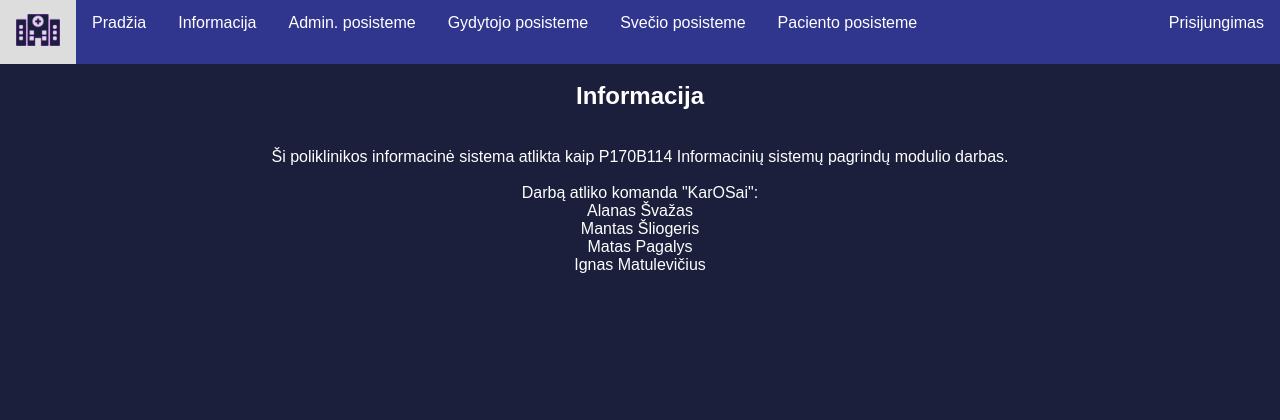
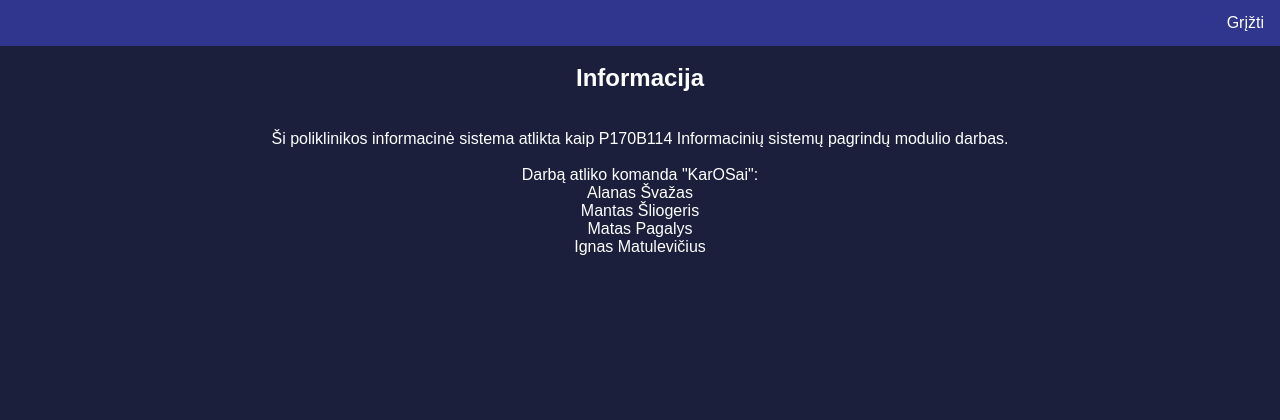
Before and after one commit to MrEchox/ISP-Poliklinika, a PHP site: page /info.php in a window 1280 px wide. Shown: the top 420 px of the page. Run offline with PHP 8.4, Linux system fonts and the light colour scheme.

Commit message:
Hopefully last fix
Bet rimtai prasitestuokit pries pushinant darba....

```diff
--- a/Pacientas/Success.html
+++ b/Pacientas/Success.html
@@ -55,7 +55,7 @@
     <h2>Sėkmė!</h2>
     <p>Jūsų veiksmas buvo sėkmingai atliktas.</p>
     <div class="button-container">
-        <a href="../index.php" class="button button-logout">Atsijungti</a>
+        <a href="../logout.php" class="button button-logout">Atsijungti</a>
         <a href="konsultacijos.php" class="button button-return">Grįžti</a>
     </div>
 </div>
--- a/Pacientas/calendar.php
+++ b/Pacientas/calendar.php
@@ -184,7 +184,7 @@
     </div>
 </div>
 
-<a href="https://www.example.com" target="_blank" class="calendar-button link-button">Uzsiregistruoti</a>
+<!-- <a href="https://www.example.com" target="_blank" class="calendar-button link-button">Uzsiregistruoti</a> -->
 
 <script>
     const monthSelect = document.getElementById('monthSelect');
--- a/Pacientas/paciento_profilils.php
+++ b/Pacientas/paciento_profilils.php
@@ -113,7 +113,6 @@ if ($roleArray) {
     }
 }
 ?>
-?>
 <footer>
     <p font-size="14px">@KTU Informatikos Fakultetas | Informacinių sistemų pagrindai</p>
 </footer>
--- a/info.php
+++ b/info.php
@@ -8,14 +8,7 @@
 <body>
     <!-- NAVBAR -->
     <div class="navbar">
-        <a class="logo"><img src="LOGO.png" alt="Logo" width="44" height="32"></a>
-        <a href="home.html">Pradžia</a>
-        <a href="info.html">Informacija</a>
-        <a href="Admin/Administratorius.html">Admin. posisteme</a>
-        <a href="Gydytojas/gydytojas.html">Gydytojo posisteme</a>
-        <a href="Svecias/svecias.html">Svečio posisteme</a>
-        <a href="Pacientas/pacientas.html">Paciento posisteme</a>
-        <a class="right" href="login.html">Prisijungimas</a>
+        <a class="right" onclick="goBack()">Grįžti</a>
     </div>
     <footer>
         <p font-size="14px">@KTU Informatikos Fakultetas | Informacinių sistemų pagrindai</p>
@@ -33,6 +26,10 @@
         <li>Matas Pagalys</li>
         <li>Ignas Matulevičius</li>
     </ul>
-
+<script>
+    function goBack() {
+        window.history.back();
+    }
+</script>
 </body>
 </html>
```
